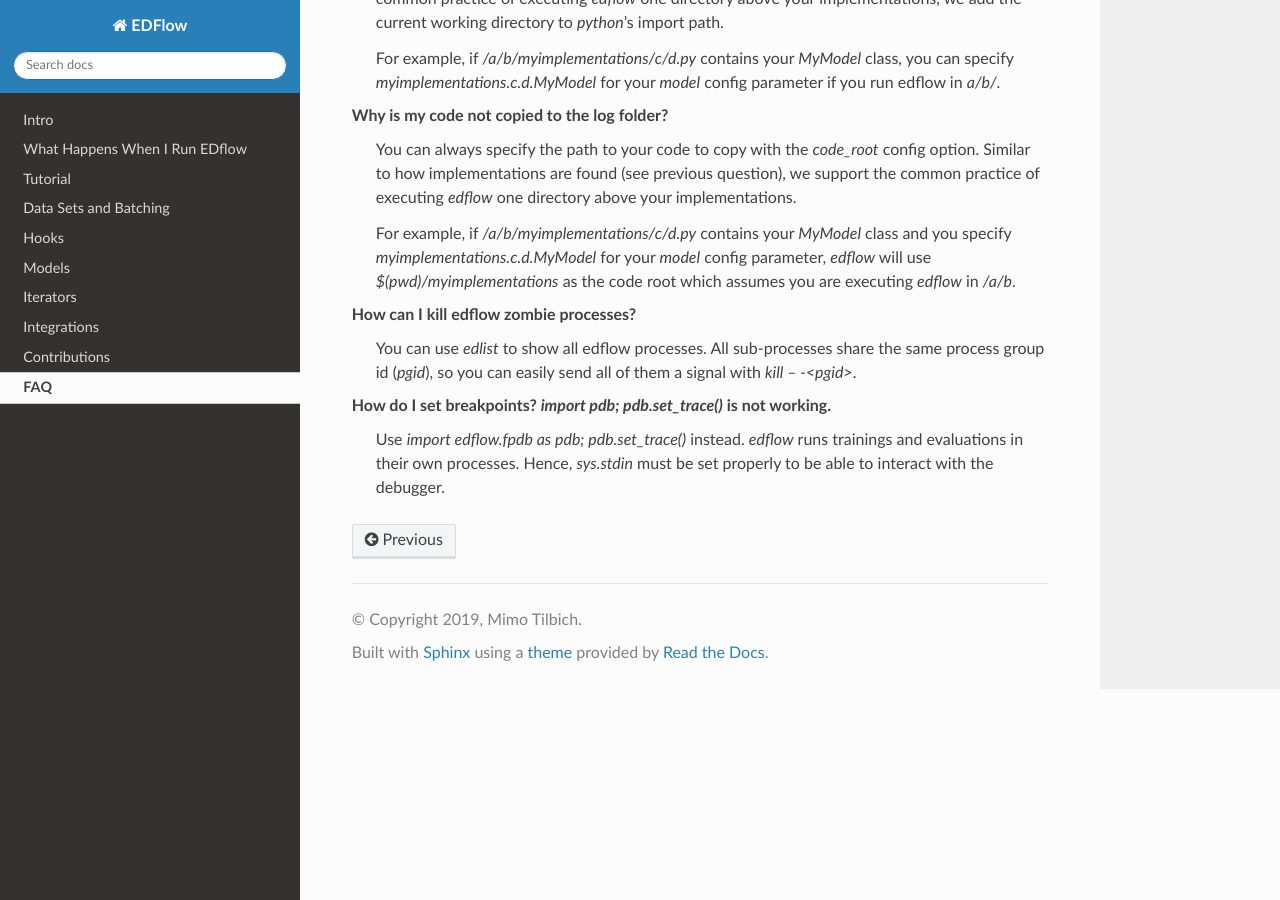
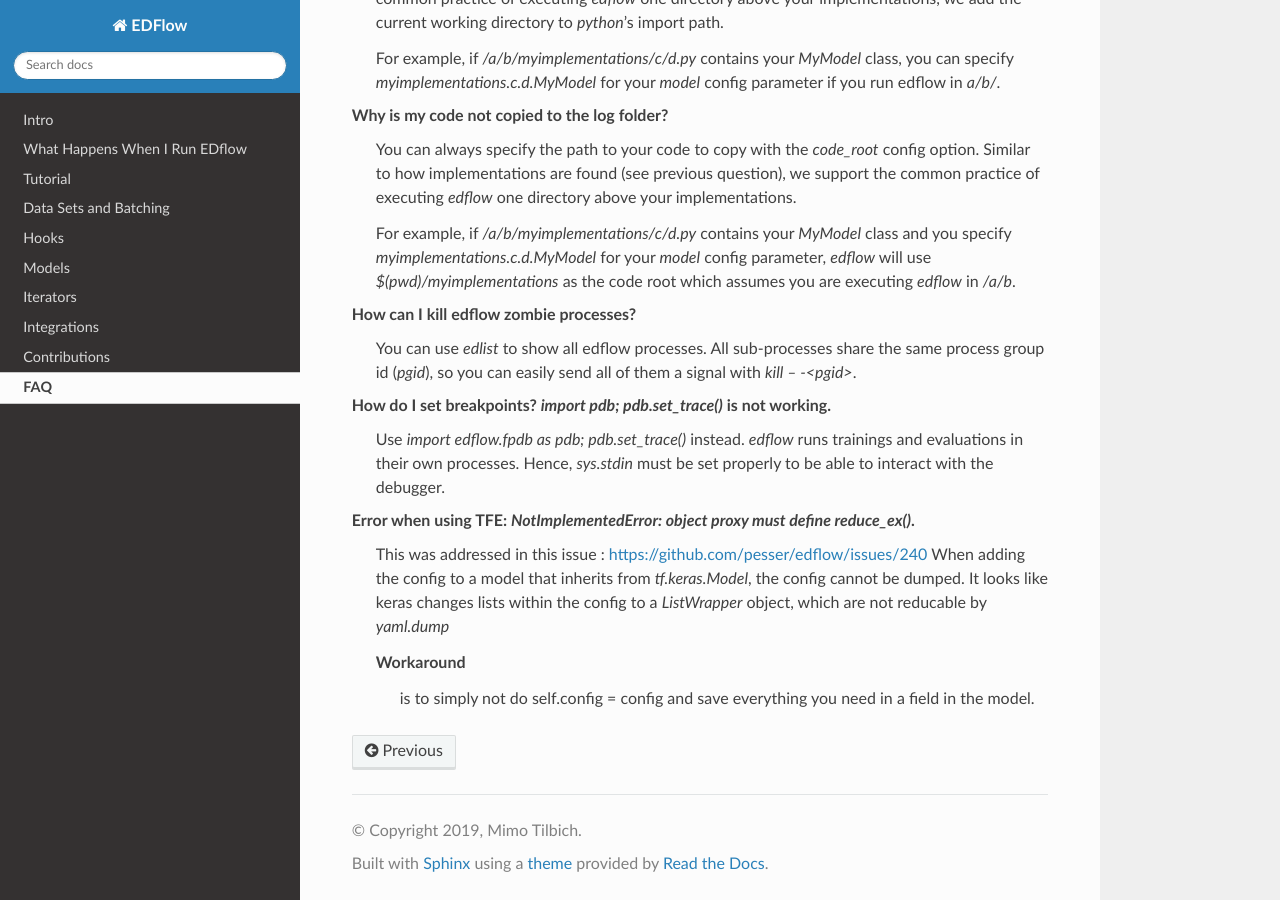
Before and after one commit to pesser/edflow, a Sphinx documentation site: the page built from docs/source/faq.rst, in a window 1280 px wide and 900 px high, scrolled down 618 px. Built offline with Sphinx 7.4.7 and the Read the Docs theme 2.0.0, drawn with Linux system fonts in a browser that asks for light colours; pages that are not in the unit, such as notebooks, are missing from menus.

Commit message:
adds faq entry for keras model serialization bug

```diff
--- a/docs/source/faq.rst
+++ b/docs/source/faq.rst
@@ -55,3 +55,11 @@ How do I set breakpoints? `import pdb; pdb.set_trace()` is not working.
    Use `import edflow.fpdb as pdb; pdb.set_trace()` instead. `edflow` runs
    trainings and evaluations in their own processes. Hence, `sys.stdin` must be
    set properly to be able to interact with the debugger.
+
+Error when using TFE: `NotImplementedError: object proxy must define reduce_ex()`.
+   This was addressed in this issue : https://github.com/pesser/edflow/issues/240
+   When adding the config to a model that inherits from `tf.keras.Model`, the config cannot be dumped.
+   It looks like keras changes lists within the config to a `ListWrapper` object, which are not reducable by `yaml.dump`
+
+   Workaround
+      is to simply not do self.config = config and save everything you need in a field in the model.
```
